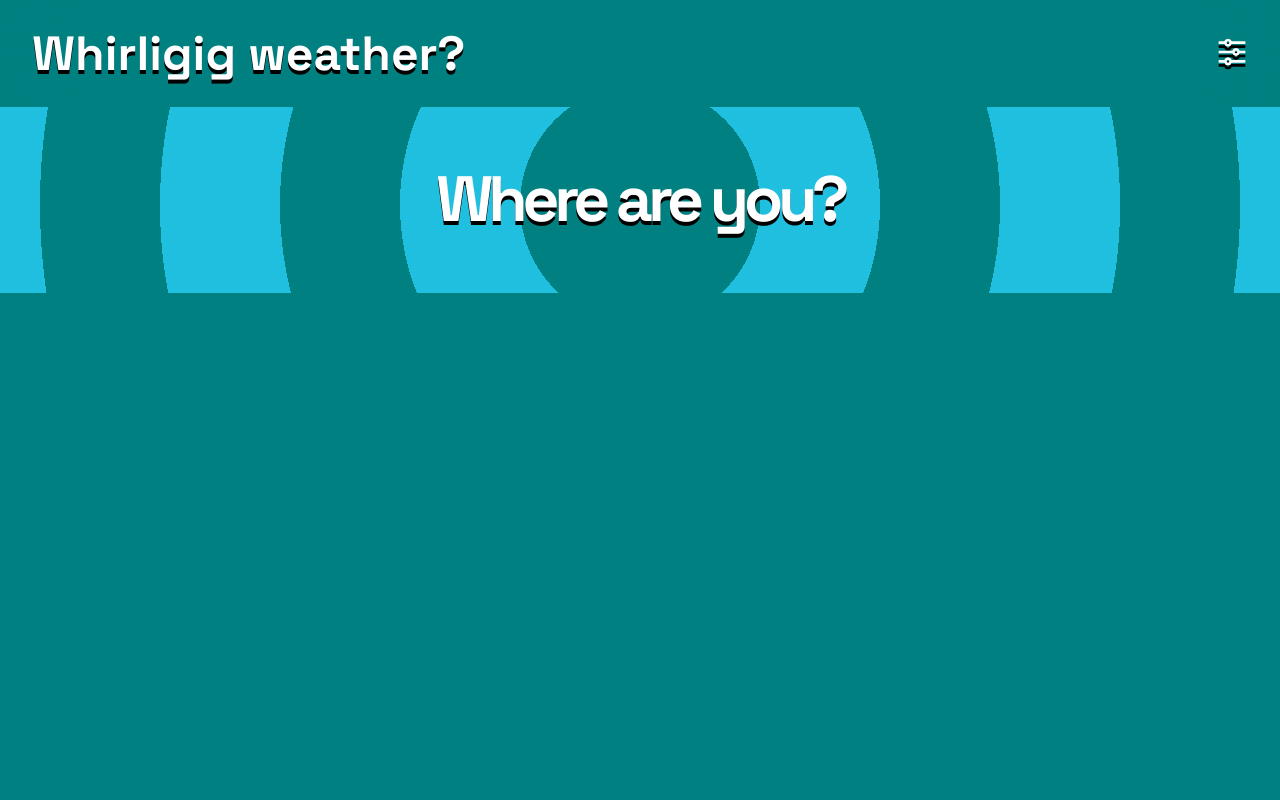
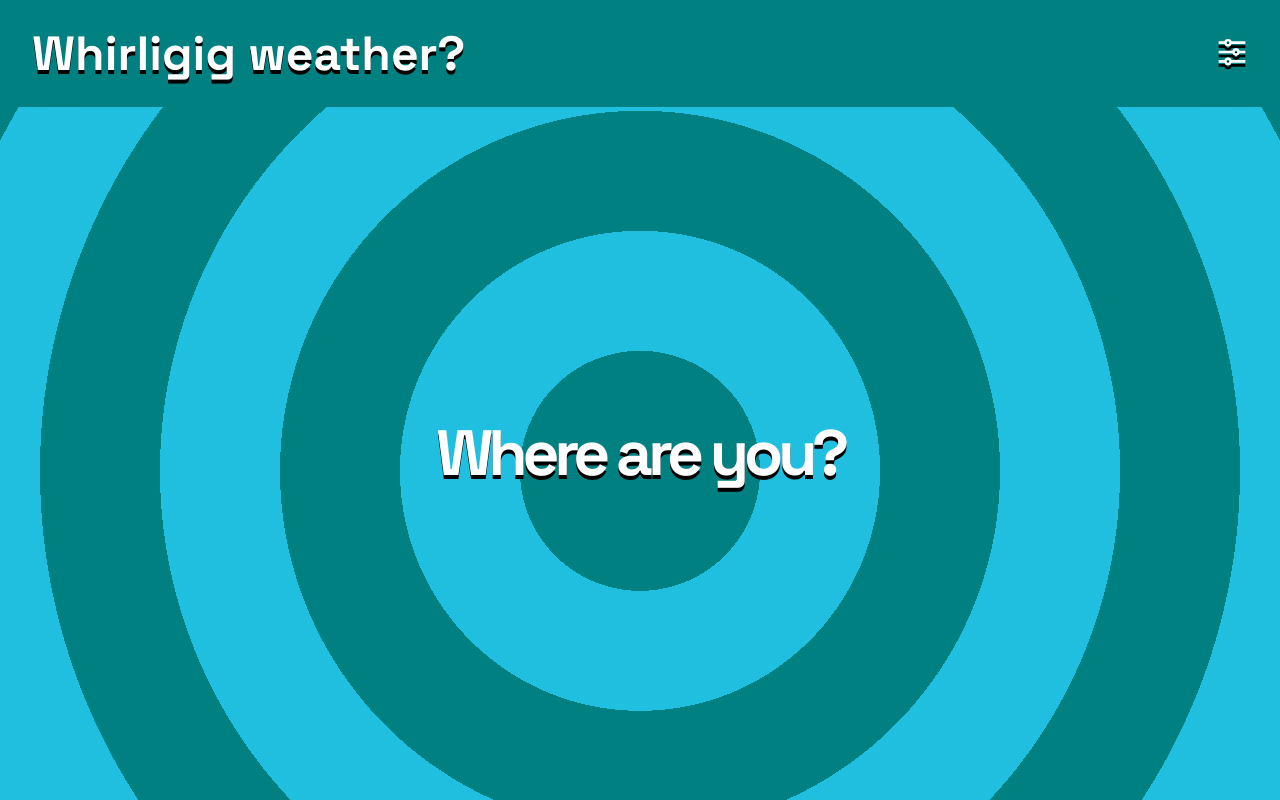
Before and after one commit to allancorbett/whirligig, a SvelteKit app: page / in a window 1280 px wide. Built offline with nearby package versions, Linux system fonts and the light colour scheme; no server answers.

Commit message:
Fix sizing of location and loading

```diff
--- a/src/routes/+page.svelte
+++ b/src/routes/+page.svelte
@@ -542,15 +542,18 @@
 			transform: rotate(360deg);
 		}
 	}
-	.loading {
-		grid-row: 1/4;
-		grid-column: 1/-1;
+	.loading,
+	.location {
+		flex: 1;
 		display: grid;
 		place-items: center;
 		grid-template: 1fr / 1fr;
-		font-size: clamp(4rem, 15vw, 30rem);
 		letter-spacing: -0.125ch;
 		text-align: center;
+		background-size: 100% 100%;
+	}
+	.loading {
+		font-size: clamp(4rem, 15vw, 30rem);
 		background-image: repeating-linear-gradient(
 			-30deg,
 			var(--loading-stripe) 0vmin,
@@ -559,18 +562,12 @@
 			transparent 20vmin
 		);
 		background-position: center center;
-		background-size: 100% 100%;
+
 		animation: loading 5s linear infinite;
 	}
 	.location {
-		grid-row: 1/4;
-		grid-column: 1/-1;
-		display: grid;
-		place-items: center;
-		grid-template: 1fr / 1fr;
 		font-size: clamp(2rem, 5vw, 10rem);
-		letter-spacing: -0.125ch;
-		text-align: center;
+
 		background-image: repeating-radial-gradient(
 			circle,
 			transparent 0vmin,
@@ -579,7 +576,6 @@
 			var(--location-stripe) 30vmin
 		);
 		background-position: top center;
-		background-size: 100% 100%;
 		animation: location 2s ease-in-out infinite alternate;
 	}
 
```
